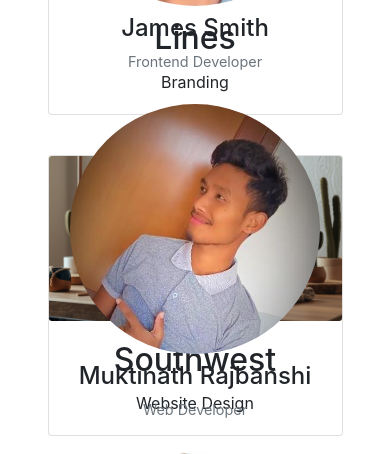
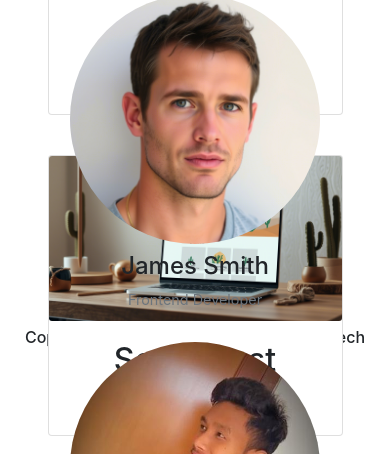
Before and after one commit to muktinathrajbanshi/FiveWebsite, a PHP site: page /public/index.html in a window 390 px wide. Shown: the part 2918-3372 px from the top of the page. Run offline with PHP 8.4, Linux system fonts and the light colour scheme.

Commit message:
everything is perfect now it's time for media query

```diff
--- a/webThird/css/style.css
+++ b/webThird/css/style.css
@@ -84,3 +84,52 @@
 .card {
     margin-top: 40px;
 }
+
+/* our team starts */
+
+.ourteam {
+    height: 700px;
+    padding: 100px 0px 60px;
+    width: 100%;
+}
+
+.ourteam h1 {
+    font-size: 50px;
+    font-weight: bold;
+}
+
+.teamsetting{
+    margin-top: 70px;
+}
+
+/* footer starts */
+
+.footer {
+    height: 50px;
+}
+
+.footer h6 {
+    line-height: 50px;
+}
+
+/* responsive media queries */
+
+@media(min-width: 992px) {
+
+}
+
+@media(min-width: 768px) and (max-width: 991px) {
+
+}
+
+@media(min-width: 575px) and (max-width: 767px) {
+
+}
+
+@media(min-width: 468px) and (max-width: 574px) {
+
+}
+
+@media(max-width: 459px) {
+
+}
--- a/webThird/public/index.html
+++ b/webThird/public/index.html
@@ -149,12 +149,13 @@
             </div>
 
         </div>
-    </section class="ourteam">
+    </section>
+    <section class="ourteam">
         <div class="container text-center">
             <h1>OUR AMAZING TEAM</h1>
             <P>Check our amazing team with roles.</P>
 
-            <div class="row">
+            <div class="row teamsetting">
                 <div class="col-lg-4 col-md-4 col-sm-10 col-12 d-block m-auto">
                     <figure class="figure">
                         <img src="../images/team/team3.png" class="figure-img img-fluid rounded-circle" height="250px" width="250px" alt="">
@@ -185,9 +186,11 @@
             </div>
 
         </div>
-    <section>
+    </section>
 
-    </section>
+    <footer class="footer">
+        <h6 class="text-center">Copyright © 2025, Design by MuktinathTech</h6>
+    </footer>
 
 </body>
 </html>
```
